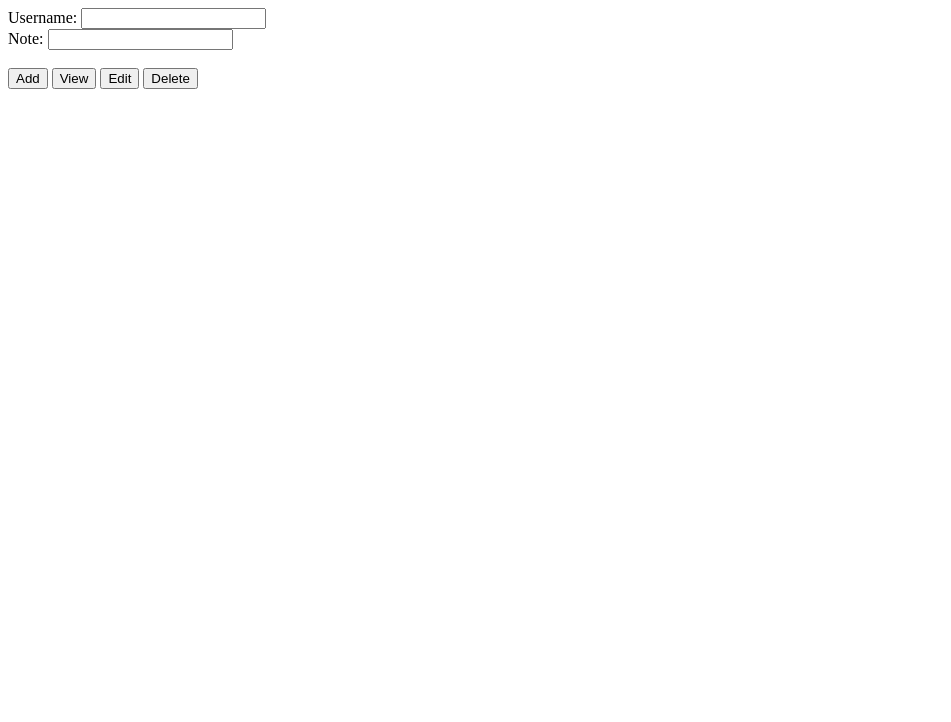
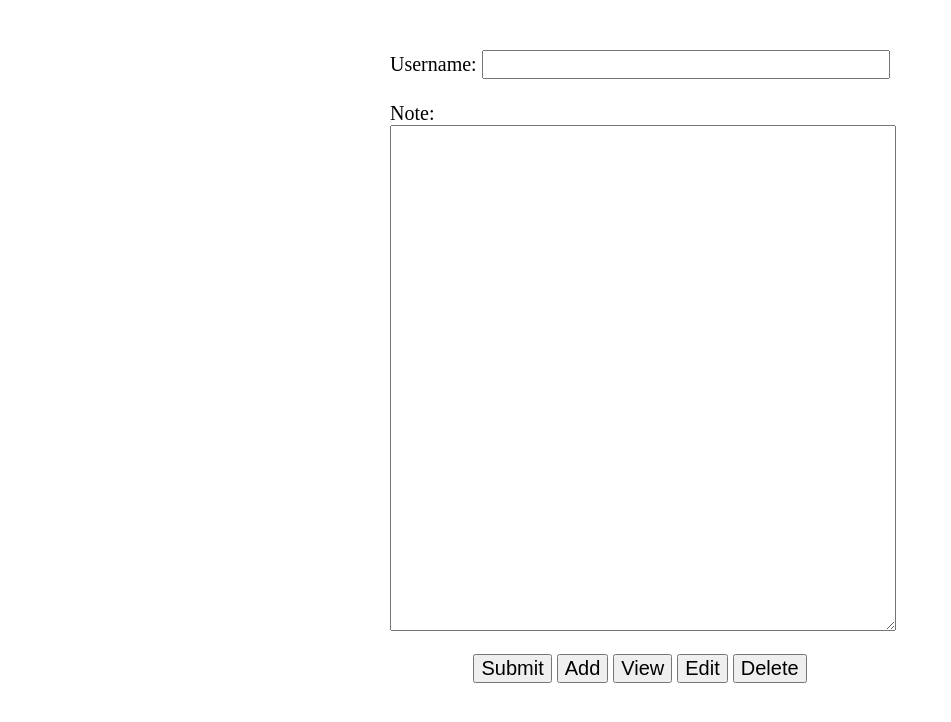
Before and after one commit to epuschel/CIS-435-Project-3, a plain HTML site: page front-end/index.html in a window 1280 px wide. Shown: the whole page, without its empty margins (0-951 px from the left). Drawn offline with Linux system fonts and the light colour scheme.

Commit message:
added some styling

```diff
--- a/front-end/index.html
+++ b/front-end/index.html
@@ -4,17 +4,24 @@
     <head>
         <title>Notepad Web App</title>
         <meta charset="UTF-8">
+        <link rel="stylesheet" href="styles.css">
         <script src="call-server.js"></script>
     </head>
     <body>
         Username: <input type="text" id="user_name">
+        <br><br>
+        Note:
         <br>
-        Note: <input type="text" id="note">
+        <textarea id="note"></textarea>
         <br><br>
+
+        <div id="buttons">
+        <input type="submit" value="Submit">
         <button id="btn_add">Add</button>
         <button id="btn_view">View</button>
         <button id="btn_edit">Edit</button>
         <button id="btn_delete">Delete</button>
+        </div>
         <br><br>
         <span id="output"></span>
     </body>
--- /dev/null
+++ b/front-end/styles.css
@@ -0,0 +1,24 @@
+*{
+    font-size: 20px;
+}
+
+body{
+    width: 500px;
+    margin: auto;
+    margin-top: 50px;
+}
+
+#user_name{
+    width: 400px;
+}
+
+#note{
+    width: 500px;
+    height: 500px;
+    text-align: left;
+    vertical-align: top;
+}
+
+#buttons{
+    text-align: center;
+}
```
Also changed, not shown: styles/styles.css (deleted).
